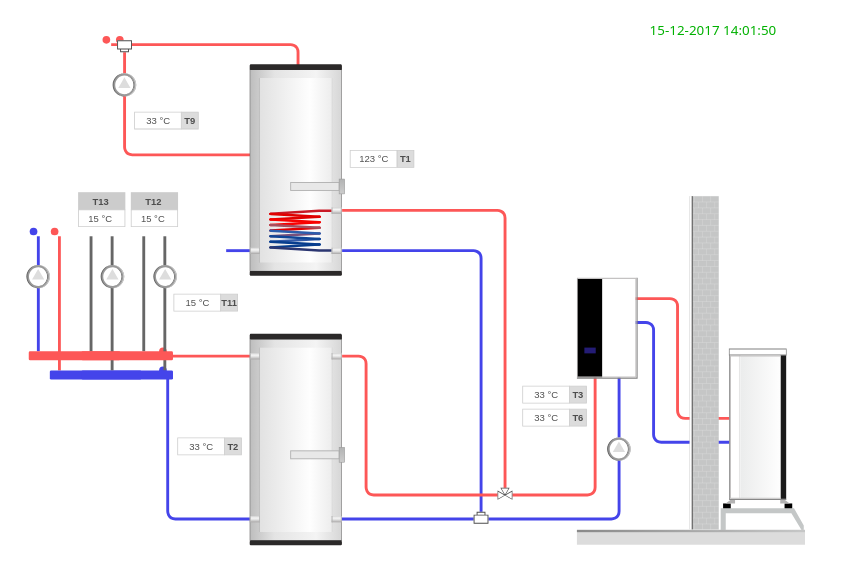
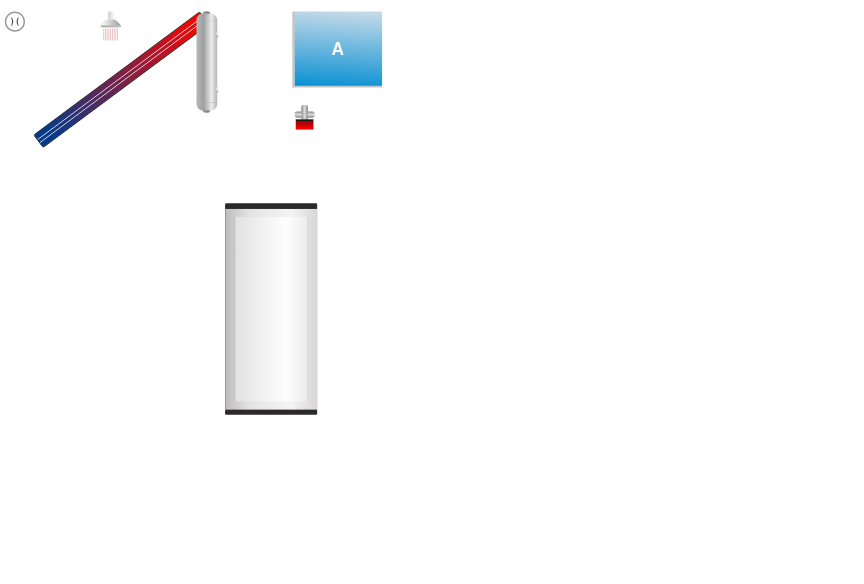
Before and after one commit to bartoszboruta/schemes, a React (Create React App) app: page / in a window 1280 px wide. Shown: the top 584 px of the page, without its empty margins (0-864 px from the left). Built offline with nearby package versions, Linux system fonts and the light colour scheme.

Commit message:
added rest files with componnets

```diff
--- a/public/index.html
+++ b/public/index.html
@@ -30,7 +30,7 @@
     <noscript>
       You need to enable JavaScript to run this app.
     </noscript>
-    <div id="root" style="height: 600px; width: 805px;"></div>
+    <div id="root" style="height: 553px; width: 805px;"></div>
     <!--
       This HTML file is a template.
       If you open it directly in the browser, you will see an empty page.
--- a/src/App.js
+++ b/src/App.js
@@ -130,7 +130,7 @@ class App extends Component {
 
     render() {
         return (
-            <Split />
+            <Solar />
         );
     }
 }
--- a/src/components/index.jsx
+++ b/src/components/index.jsx
@@ -19,3 +19,6 @@ export * from './TriConnector';
 export * from './SolarPanel';
 export * from './FlowMeter';
 export * from './Shower';
+export * from './PoolPump';
+export * from './PoolTank';
+export * from './TriValve';
--- a/src/schemes/solar/Solar.jsx
+++ b/src/schemes/solar/Solar.jsx
@@ -1,7 +1,7 @@
 import React, { Component } from 'react';
 import { connect } from 'react-redux';
 import { SvgContainer } from '../../components/SvgContainer';
-import { SolarPanel, FlowMeter, Boiler, Shower } from '../../components';
+import { SolarPanel, FlowMeter, Boiler, Shower, PoolPump, PoolTank, TriValve } from '../../components';
 import PropTypes from 'prop-types';
 
 class Solar extends Component {
@@ -11,6 +11,9 @@ class Solar extends Component {
             <Boiler left={230} top={200} />
             <FlowMeter left={0} top={0} />
             <Shower left={100} top={0} />
+            <PoolPump left={200} top={0} />
+            <PoolTank left={300} top={0} />
+            <TriValve left={300} top={100} direction={'bottom'} />
         </SvgContainer>
     }
 }
```
